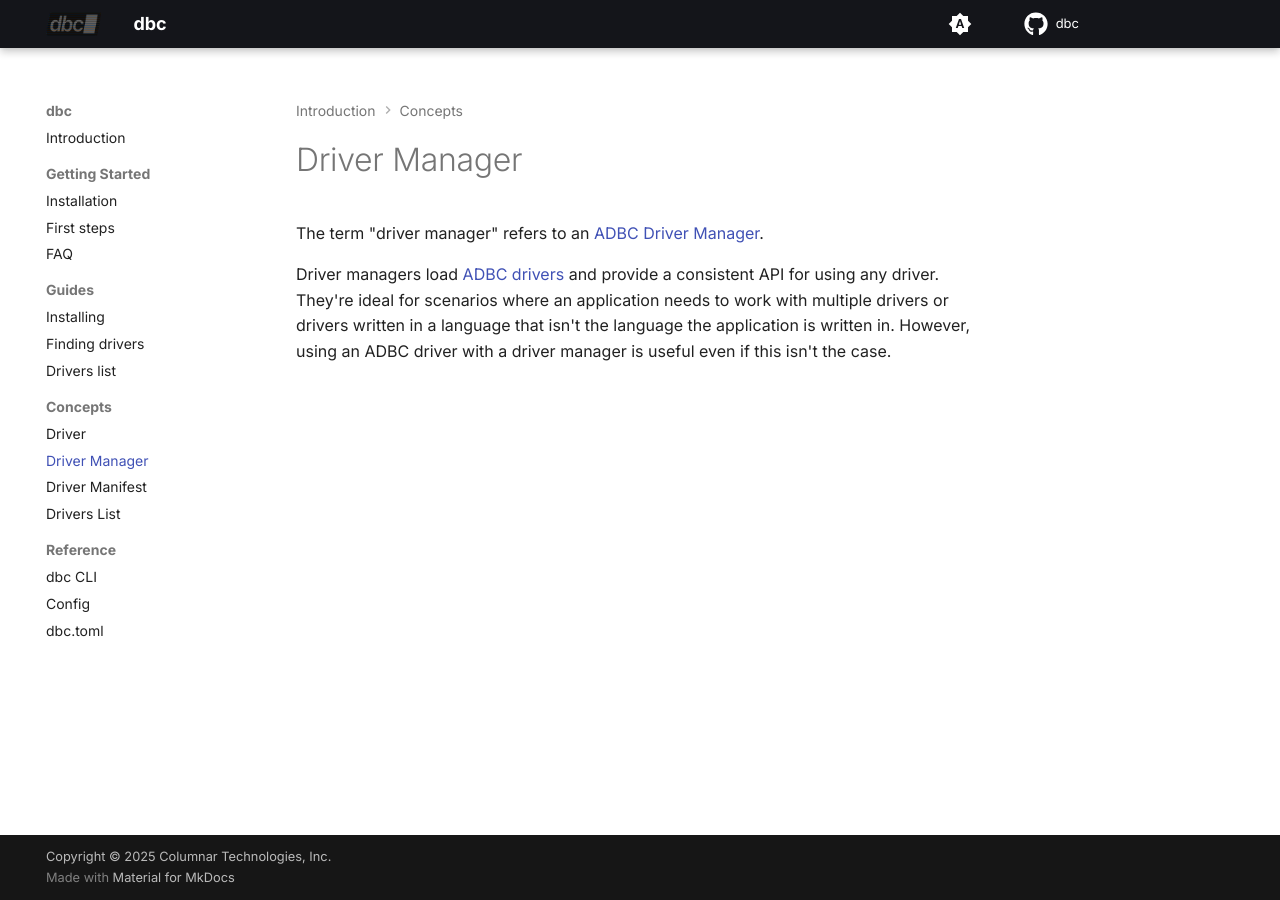
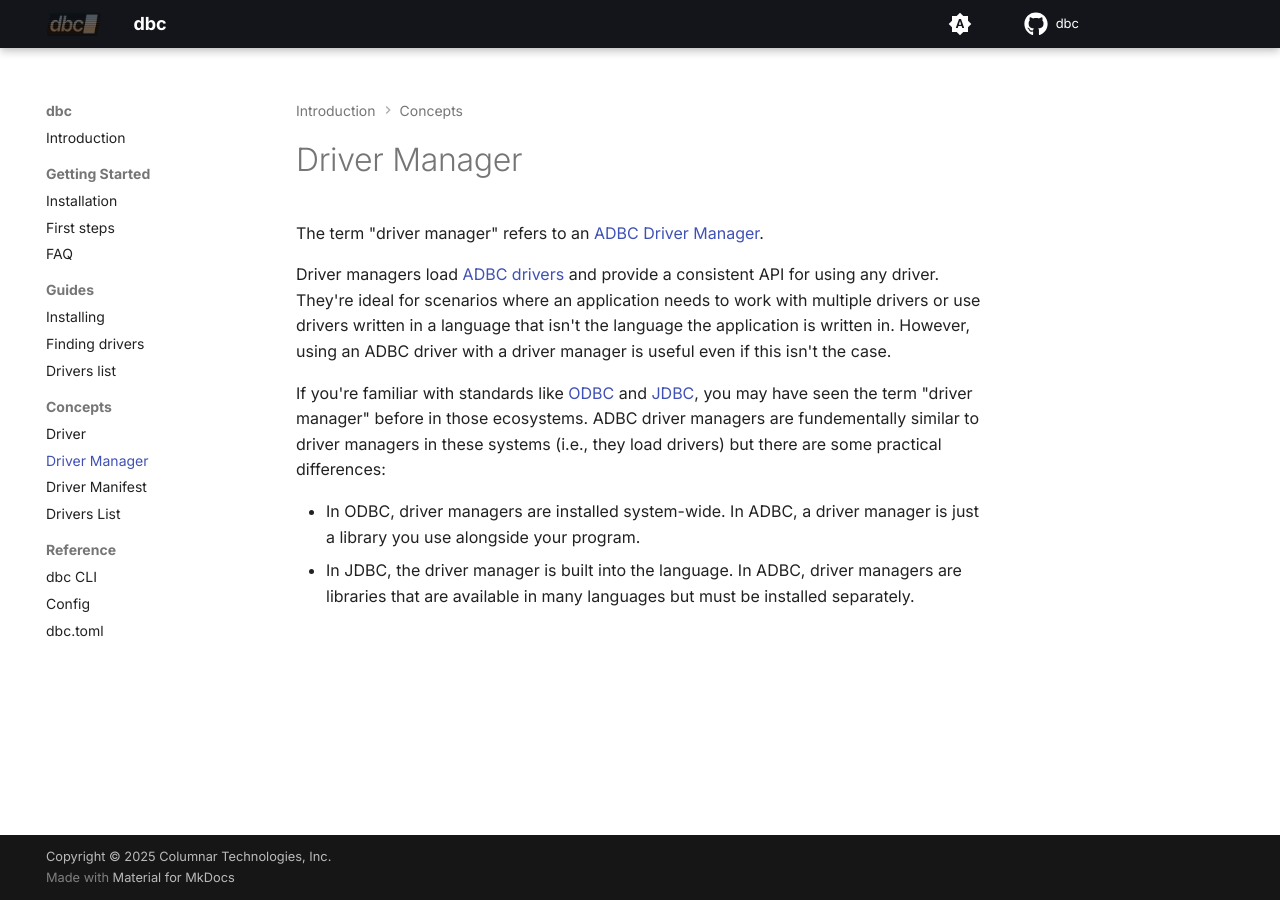
Before and after one commit to columnar-tech/dbc, an MkDocs documentation site: the page built from docs/concepts/driver_manager.md, in a window 1280 px wide. Built offline with MkDocs 1.6.1 and Material for MkDocs 9.7.7, drawn with Linux system fonts in a browser that asks for light colours; plug-ins that fetch from the network failed and are left out; comment, search, counter and statistics services are not loaded.

Commit message:
Add note about ODBC/JDBC

```diff
--- a/docs/concepts/driver_manager.md
+++ b/docs/concepts/driver_manager.md
@@ -4,4 +4,9 @@
 
 The term "driver manager" refers to an [ADBC Driver Manager](https://arrow.apache.org/adbc/current/format/how_manager.html).
 
-Driver managers load [ADBC drivers](driver.md) and provide a consistent API for using any driver. They're ideal for scenarios where an application needs to work with multiple drivers or drivers written in a language that isn't the language the application is written in. However, using an ADBC driver with a driver manager is useful even if this isn't the case.
+Driver managers load [ADBC drivers](driver.md) and provide a consistent API for using any driver. They're ideal for scenarios where an application needs to work with multiple drivers or use drivers written in a language that isn't the language the application is written in. However, using an ADBC driver with a driver manager is useful even if this isn't the case.
+
+If you're familiar with standards like [ODBC](https://en.wikipedia.org/wiki/Open_Database_Connectivity) and [JDBC](https://en.wikipedia.org/wiki/Java_Database_Connectivity), you may have seen the term "driver manager" before in those ecosystems. ADBC driver managers are fundementally similar to driver managers in these systems (i.e., they load drivers) but there are some practical differences:
+
+- In ODBC, driver managers are installed system-wide. In ADBC, a driver manager is just a library you use alongside your program.
+- In JDBC, the driver manager is built into the language. In ADBC, driver managers are libraries that are available in many languages but must be installed separately.
```
